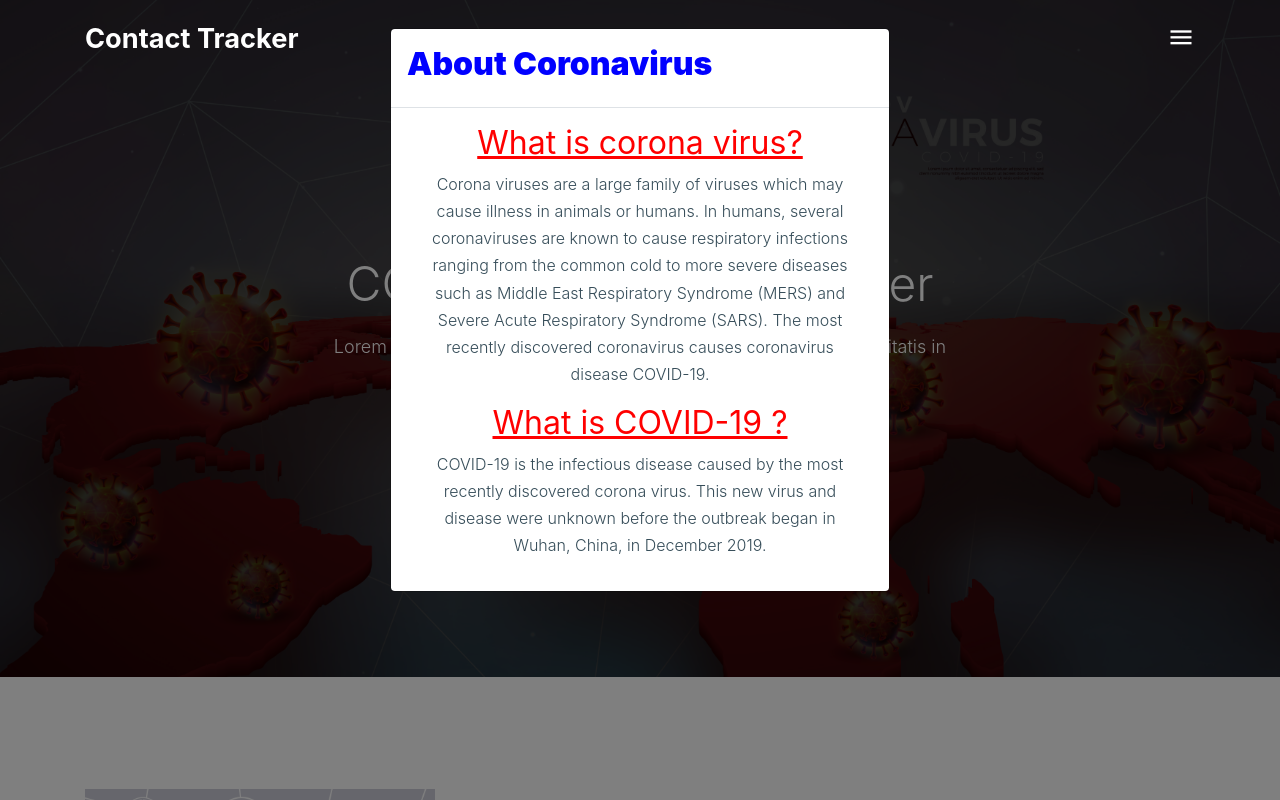
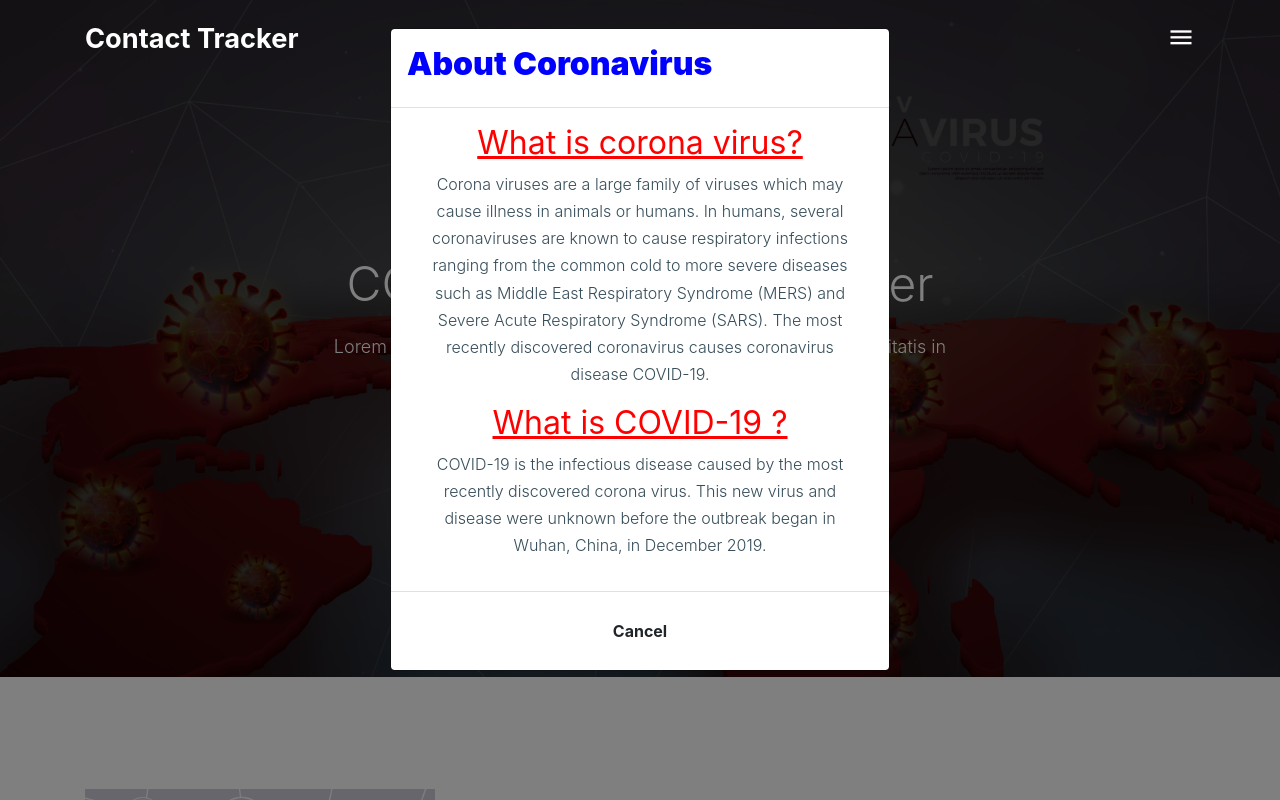
Before and after one commit to my68tron/ContactTrackerWebApp, a Django app: page / in a window 1280 px wide, after a click on "Learn About Coronavirus". Run offline with Django 3.2, Linux system fonts and the light colour scheme; some libraries are stand-ins or nearby versions; some web fonts are replaced.

Commit message:
frontend update

```diff
--- a/templates/info/index.html
+++ b/templates/info/index.html
@@ -114,6 +114,11 @@
                                     </div>
                                 </div>
                           </div>
+                          <div class="modal-footer">
+        <div class="col-md-12">
+        <button class="btn" data-dismiss="modal" aria-hidden="true">Cancel</button>
+    </div>
+    </div>
 
 
                       </div>
@@ -173,6 +178,11 @@
                                     </div>
                                 </div>
                           </div>
+                          <div class="modal-footer">
+        <div class="col-md-12">
+        <button class="btn" data-dismiss="modal" aria-hidden="true">Cancel</button>
+    </div>
+    </div>
                     </div>
                       </div>
                     </div>
@@ -222,6 +232,11 @@
                                     </div>
                                 </div>
                           </div>
+                          <div class="modal-footer">
+        <div class="col-md-12">
+        <button class="btn" data-dismiss="modal" aria-hidden="true">Cancel</button>
+    </div>
+    </div>
                       </div>
                       </div>
                     </div>
@@ -281,6 +296,11 @@
                                     </div>
                                 </div>
                           </div>
+                          <div class="modal-footer">
+        <div class="col-md-12">
+        <button class="btn" data-dismiss="modal" aria-hidden="true">Cancel</button>
+    </div>
+    </div>
                       </div>
                       </div>
                     </div>
```
Also changed, not shown: sync/migrations/0001_initial.py (added), sync/migrations/__init__.py (added).
